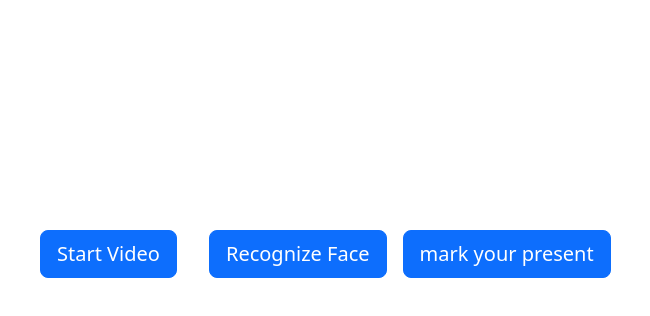
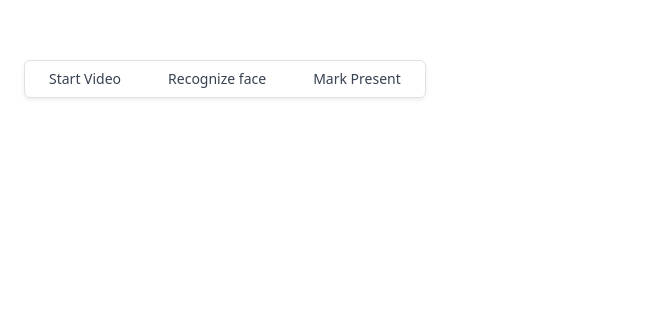
Before and after one commit to Inderjeetsingh2003/facecliquefrontend, a React (Create React App) app in the folder frontend/: page /recog in a window 1280 px wide. Shown: the part 106-422 px from the top of the page, without its empty margins (0-650 px from the left). Built offline with nearby package versions, Linux system fonts and the light colour scheme.

Commit message:
Responsive made

```diff
--- a/frontend/src/App.js
+++ b/frontend/src/App.js
@@ -13,7 +13,7 @@ import SubjectHomeStudent from './components/SubjectHomeStudent';
 import ProfSub from './components/ProfSub';
 import Facerecognization from './components/Facerecognization';
 import ProfSubjectHome from './components/ProfSubjectHome';
-import Temp from './components/Temp';
+// import Temp from './components/Temp';
 
 function App() {
   const router=createBrowserRouter([
--- a/frontend/src/components/Facerecognization.js
+++ b/frontend/src/components/Facerecognization.js
@@ -112,13 +112,32 @@ else{
 
     return (
         <div>
-            <video ref={videoRef} width="640" height="480" playsInline></video>
-            <div className='mx-4 my-3'>
-            <button type="button" class="btn btn-primary btn-lg mx-3" onClick={startVideo}>Start Video</button>
-            <button type="button" class="btn btn-primary btn-lg mx-3"  onClick={captureImage}>Recognize Face</button>
-            <button type="button" class="btn btn-primary btn-lg" onClick={collectingattandance}>mark your present</button>
+            <video ref={videoRef} maxWidth="640" height="480" playsInline></video>
+            <div className='mx-3 my-3' style={{maxWidth:"100%"}}>
 
-            {holdingattandanceid && <p><b>Recognized Face:</b> <h6>{holdingattandanceid}</h6></p>}</div>
+
+            <span class="inline-flex -space-x-px overflow-hidden rounded-md border bg-white shadow-sm mx-2" style={{maxWidth:"100%"}}>
+  <button
+    class="inline-block px-4 py-2 text-sm font-medium text-gray-700 hover:bg-gray-50 focus:relative" onClick={startVideo}
+  >
+    Start Video
+  </button>
+
+  <button
+    class="inline-block px-4 py-2 text-sm font-medium text-gray-700 hover:bg-gray-50 focus:relative" onClick={captureImage}
+  >
+    Recognize face
+  </button>
+
+  <button
+    class="inline-block px-4 py-2 text-sm font-medium text-gray-700 hover:bg-gray-50 focus:relative" onClick={collectingattandance}
+  >
+    Mark Present
+  </button>
+</span>
+
+{holdingattandanceid && <p><b>Recognized Face:</b> <h6>{holdingattandanceid}</h6></p>}</div>
+
         </div>
     );
 };
--- a/frontend/src/components/ProfSub.js
+++ b/frontend/src/components/ProfSub.js
@@ -13,8 +13,8 @@ const navigate=useNavigate()
 
     return (
       <div>
-         <div className="card" style={{"width": "18rem"}}>
-    <img src="..." className="card-img-top" alt="..."/>
+         <div className="card" style={{ maxWidth: "100%"}}>
+
     <div className="card-body">
       <h5 className="card-title"><b>{subject.subjectname}</b></h5>
       <p className="card-text">this is temp description</p>
@@ -26,7 +26,7 @@ const navigate=useNavigate()
     </ul>
     <div className="card-body">
     <button type="button" class="btn btn-primary"
-          style={{"--bs-btn-padding-y": ".25rem", "--bs-btn-padding-x": ".5rem"," --bs-btn-font-size": ".75rem;"}} onClick={handleclick}>
+          style={{"--bs-btn-padding-y": ".25rem", "--bs-btn-padding-x": ".5rem"," --bs-btn-font-size": ".75rem;", width:"100%"}} onClick={handleclick}>
     CLICK TO TAKE ATTANDANCE
   </button>
     </div>
--- a/frontend/src/components/StudentSub.js
+++ b/frontend/src/components/StudentSub.js
@@ -24,25 +24,31 @@ const localsubject=()=>
 
   return (
     <div>
-       <div className="card" style={{"width": "18rem"}}>
-  <img src="..." className="card-img-top" alt="..."/>
+    <div className="card" style={{ maxWidth: '100%' }}>
+    {/* Setting Maxwidth 100% makes the card responsive */}
       <div className="card-body">
         <h5 className="card-title"><b>{subject.subjectname}</b></h5>
-    <p className="card-text">this is temp description</p>
+        <p className="card-text">This is a temporary description.</p>
       </div>
       <ul className="list-group list-group-flush">
         <li className="list-group-item"><b>{subject.subjectcode.toUpperCase()}</b></li>
         <li className="list-group-item"><b>{subject.totalhours}hrs</b></li>
-    <li className="list-group-item">credits=<b>{subject.credits}</b></li>
+        <li className="list-group-item">Credits=<b>{subject.credits}</b></li>
       </ul>
       <div className="card-body">
-  <button type="button" class="btn btn-primary"
-        style={{"--bs-btn-padding-y": ".25rem", "--bs-btn-padding-x": ".5rem"," --bs-btn-font-size": ".75rem;"}} onClick={handleclick}>
-  CLICK TO GIVE ATTANDANCE
+        <button type="button" className="btn btn-primary"
+          style={{
+            "--bs-btn-padding-y": ".25rem",
+            "--bs-btn-padding-x": ".5rem",
+            "--bs-btn-font-size": ".75rem",
+            width: '100%'  // Makes the button width responsive
+          }}
+          onClick={handleclick}>
+          Click to Give Attendance
         </button>
       </div>
     </div>
+  </div>
 
-         </div>
   )
 }
```
Lines whose indentation alone changed are shown as unchanged.
